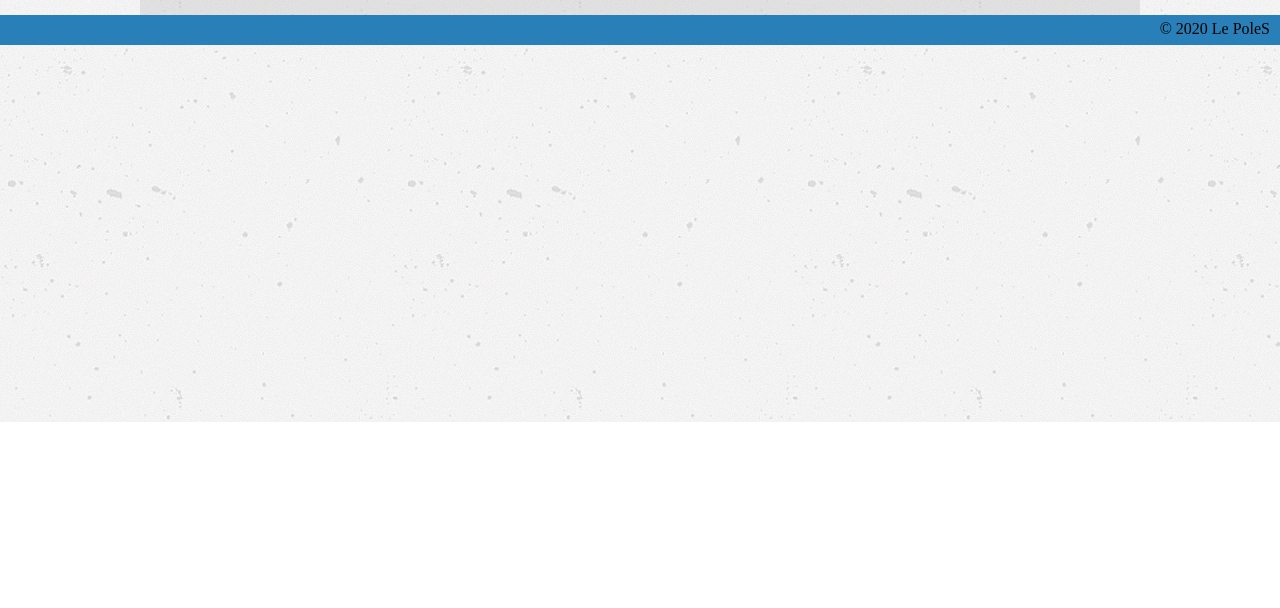
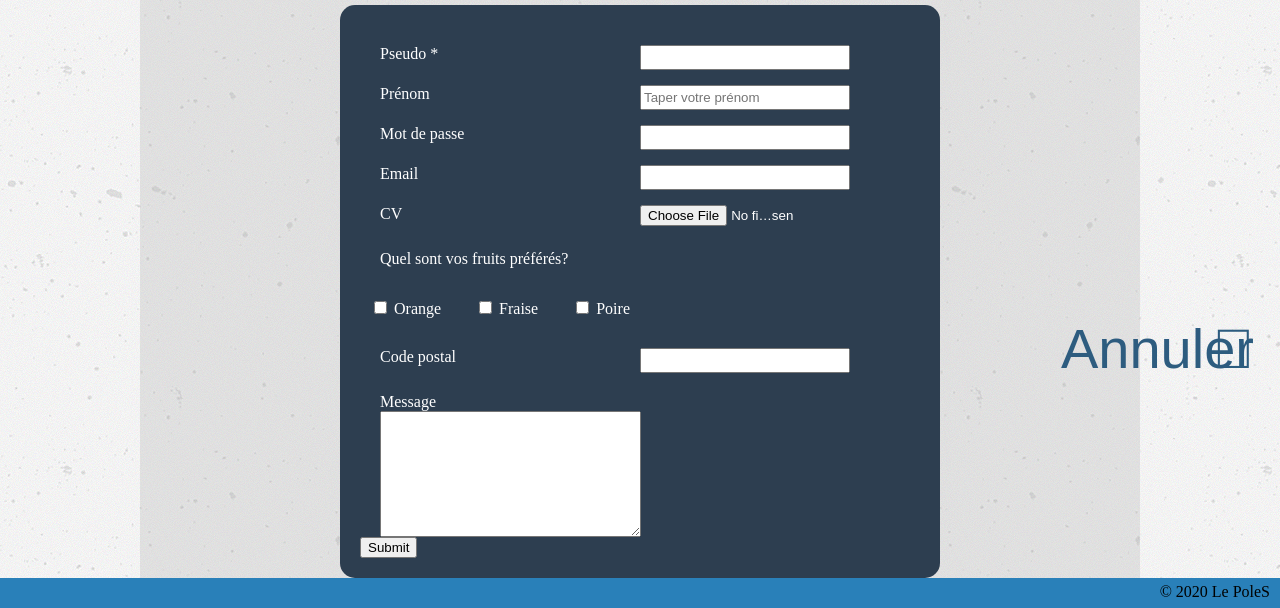
Before and after one commit to jeremy93130/phase2, a plain HTML site: page formulaire.html in a window 1280 px wide. Shown: the part 378-986 px from the top of the page. Before the commit the page ends 800 px from the top, so only its background shows below. Drawn offline with nearby package versions, Linux system fonts and the light colour scheme.

Commit message:
formulaire

```diff
--- a/css/style.css
+++ b/css/style.css
@@ -600,3 +600,60 @@ button {
 .lightBlue {
     background: rgb(208, 227, 250);
 }
+
+/************************ formulaire *************/
+
+.form_bleu {
+  background-color: #2d3e50;
+  /* Min hauteur */
+  min-height: 300px;
+  border-radius: 15px;
+  color: white;
+  margin: auto;
+  width: 600px;
+}
+.form_div1 {
+  width: 100%;
+  padding: 20px;
+}
+
+.form_div1 label {
+  width: 50%;
+  float: left;
+  display: block;
+  /* padding-left:30px ; */
+}
+
+.form_div1 input {
+  width: 210px;
+  height: 25px;
+  padding-right: 50px;
+  float: left;
+  display: block;
+}
+
+.form_div1 textarea {
+  float: left;
+  display: block;
+}
+
+.form_div3 {
+  display: inline-block;
+  padding: 20px;
+}
+
+.fruits {
+  padding: 10px;
+}
+
+.fruits label {
+  margin-right: 30px;
+}
+
+.fin {
+  display: flex;
+}
+
+.clear {
+  clear: both;
+}
--- a/formulaire.html
+++ b/formulaire.html
@@ -5,29 +5,32 @@
 
 <head>
     <!--Tête du document, non visible sur le site-->
-    <meta http-equiv="X-UA-Compatible" content="ie=edge" />
+    <meta http-equiv="X-UA-Compatible" content="ie=edge">
     <title>Ma page structure</title>
     <!--Titre du site apparaissant  par exemple sur une recherche google-->
-    <link rel="stylesheet" href="./css/style.css" />
+    <link rel="stylesheet" href="css/style.css">
     <!--Reliez le fichier html au fichier CSS(Cascading Style Sheets)-->
-    <link
-      href="https://fonts.googleapis.com/css?family=Anton|Lemonada|Oswald"
-      rel="stylesheet"
-    />
+    <link href="https://fonts.googleapis.com/css?family=Anton|Lemonada|Oswald" rel="stylesheet">
     <!--Lien pour les polices utilisé via "Google-Font"-->
-    <link rel="stylesheet" href="font-awesome/css/font-awesome.min.css" />
+    <link rel="stylesheet" href="font-awesome/css/font-awesome.min.css">
     <!--Lien pour le "Font-Awesome" récupéré sur site dans "Get Started"-->
-    <meta name="description" content="Ma première page en HTML/CSS" />
+    <meta name="description" content="Ma première page en HTML/CSS">
     <!--Description sous le titre dans la recherche google, Les moteurs de recherches s'en servent un peu comme des mots clefs pour les recherchers-->
-    <meta charset="UTF-8" />
+    <meta charset="UTF-8">
 </head>
 
 <body>
+    <form action="">
         <!--Corps du document-->
         <header>
             <!--Zone du haut, exp : bannière, logo, slogan ...-->
             <div id="logo">
-        <img src="img/logo.png" alt="logo" />
+                <a href="#logo">
+                    <button type="button">
+                        <i class="fas fa-arrow-circle-up"></i>
+                    </button>
+                </a>
+                <img src="img/logo.png" alt="logo">
             </div>
 
             <div id="slogan">
@@ -42,16 +45,18 @@
                     <i class="fa fa-facebook-square" aria-hidden="true"></i>
                 </a>
             </div>
+            <div class="clear"></div>
+
+
         </header>
 
         <nav>
             <!--Zone du menu, les liens pour naviguer sur le site-->
-      <div class="ancreNav">
-        <ul>
-          <li><a href="index.html" >Structure</a></li>
+            <ul class="ancreNav">
+                <li><a href="index.html">Structure</a></li>
                 <li><a href="texte.html">Texte</a></li>
-          <li><a href="selecteur.html" >Selecteur</a></li>
-          <li><a href="image.html" >Image</a></li>
+                <li><a href="selecteur.html">Selecteur</a></li>
+                <li><a href="image.html">Image</a></li>
                 <li><a href="position.html">Position</a></li>
                 <li><a href="zoning.html">Zoning</a></li>
                 <li><a href="tableau.html">Tableau</a></li>
@@ -61,34 +66,79 @@
                 <li><a href="multimedia.html">Multimedia</a></li>
                 <li><a href="animation.html">Animation</a></li>
             </ul>
-      </div>
         </nav>
 
         <main>
-      <!--Contenu principal-->
-      <aside>
-        <!--Contenu secondaire-->
-      </aside>
+            <h2>Formulaire</h2>
+            <section class="form_bleu">
+                <form action="">
+                    <div class="form_div1">
+                        <label for="">Pseudo *</label>
+                        <input type="text">
+                    </div>
+                    <div class="form_div1">
+                        <label for="">Prénom </label>
+                        <input type="text" placeholder="Taper votre prénom">
+                    </div>
+                    <div class="form_div1">
+                        <label for="password"> Mot de passe</label>
+                        <input type="password" id="password" name="password">
+                        <!-- Dans type je met password pour que ca ne m'affiche pas le mot de passe -->
+                        <!-- J'ajoute dans for password pour quand je click sur le label, il sélectionne le input concerné -->
+                    </div>
+                    <div class="form_div1">
+                        <label for="">Email</label>
+                        <input type="text">
+                    </div>
+                    <div>
+                        <div class="form_div1">
+                            <label for="">CV</label>
+                            <input type="file" value="Choisir un fichier">
+                            <!-- Dans le type je met file pour lafficher en tant que "Bouton"  et choisir un fichier-->
 
-      <section>
-        <!--Zone de contenu : titre, texte, regroupement thématique-->
+                        </div>
+                        <div class="form_div3">
+                            <p>Quel sont vos fruits préférés? </p>
+                        </div>
+                        <div class="fruits">
+                            <input type="checkbox" class="checkbox">
+                            <label for="">Orange</label>
+                            <!-- Dans type je selectionne checkbox pour les petit carrée lol -->
+
+                            <input type="checkbox" class="checkbox">
+                            <label for="">Fraise</label>
+
+                            <input type="checkbox" class="checkbox">
+                            <label for="">Poire</label>
+                        </div>
                         <div>
-          <!--Zone supplémentaire de contenu-->
+                            <div class="form_div1">
+                                <label for="" class="code">Code postal </label>
+                                <input type="text" class="codein">
                             </div>
+                            <div class="clear"></div>
+                            <div class="form_div1">
+                                <label for="">Message</label>
+                                <textarea name="" id="" cols="30" rows="8"></textarea>
+                            </div>
+                            <div class="clear"></div>
 
-        <span>
-          <!--Zone supplémentaire de contenu-->
-        </span>
-
-        <article>
-          <!--Zone supplémentaire de contenu-->
-        </article>
+                            <div class="fin">
+                                <input type="submit">
+                                <!-- dans type pour submit pour envoyer -->
+                                <button type="button">Annuler</button>
+                                <!-- dans type button pout annuler -->
+                            </div>
+                </form>
             </section>
         </main>
 
         <footer>
             <!--Zone du bas, ex : liens administratifs, mentions légales, plan du site, CGU, CGV, contact, copyright-->
-      <small> &copy; 2020 Le PoleS </small>
+            <small>
+                &copy; 2020 Le PoleS
+            </small>
         </footer>
 </body>
+
 </html>
```
Also changed, not shown: multimedia.html (+7 -20 lines). Lines whose indentation alone changed are shown as unchanged.
